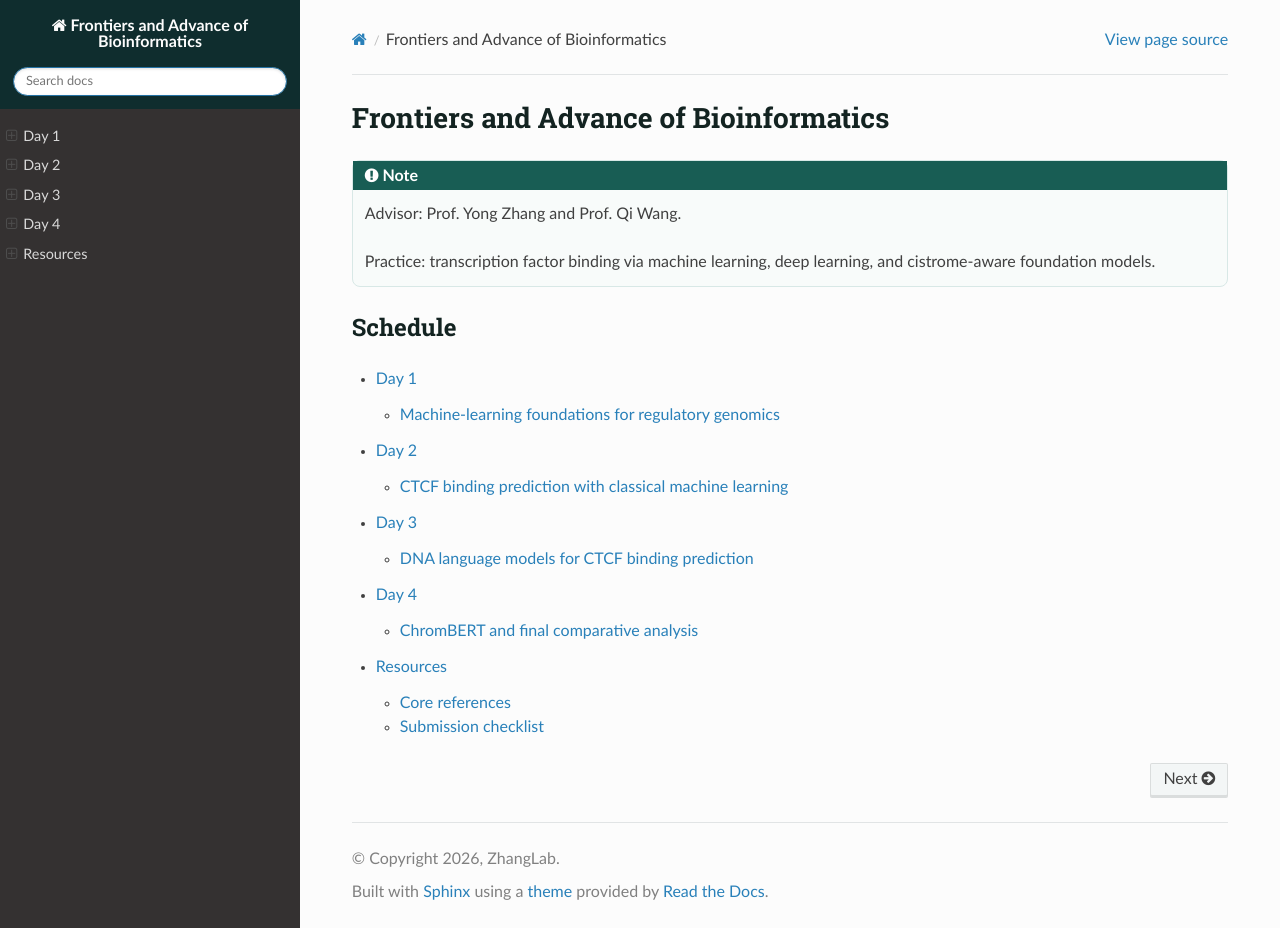
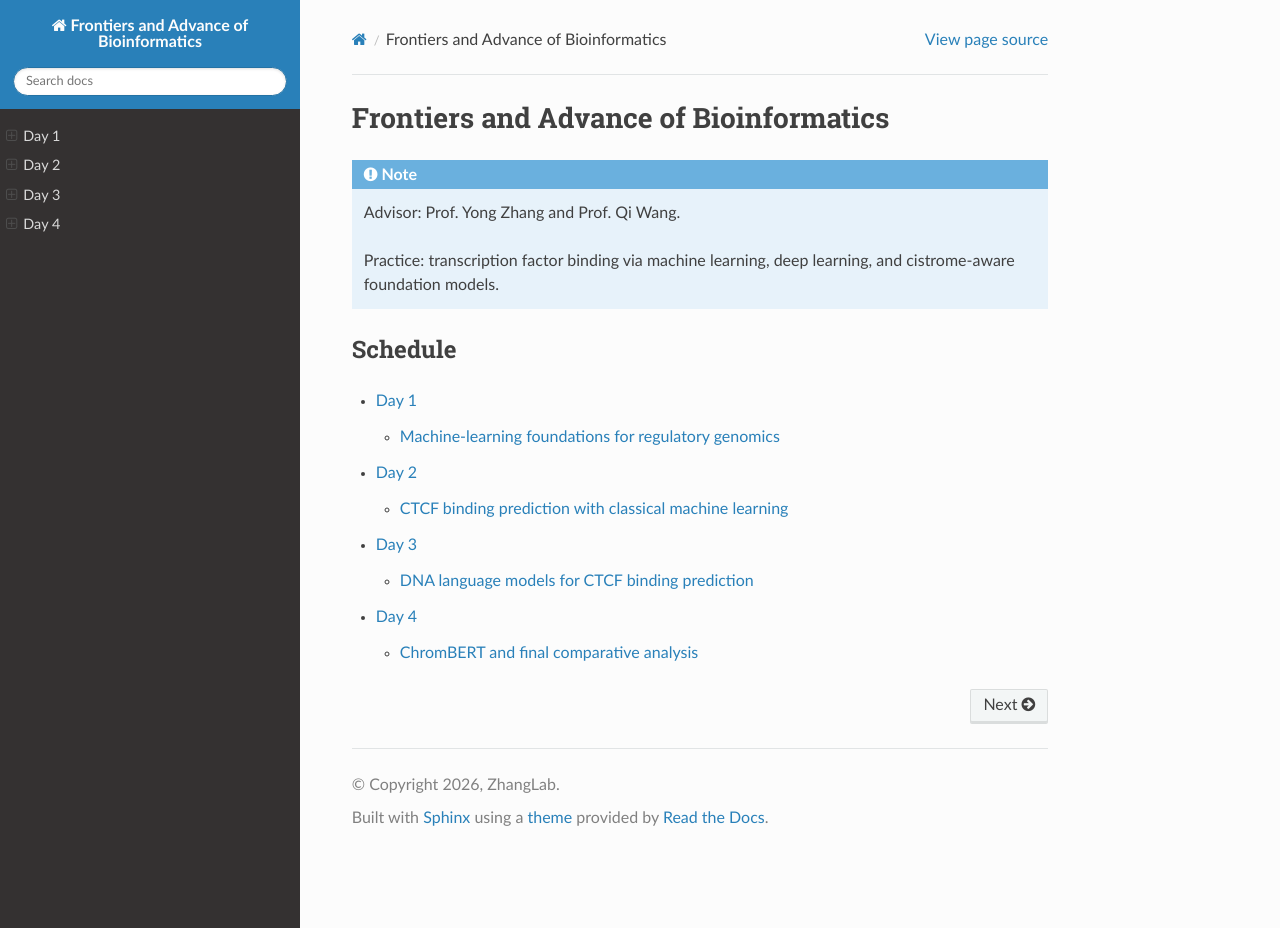
Before and after one commit to zhaoweiyu-github/FAB-2026-Summer, a Sphinx documentation site: the page built from docs/source/index.rst, in a window 1280 px wide and 928 px high. Built offline with Sphinx 7.4.7 and the Read the Docs theme 3.1.0, drawn with Linux system fonts in a browser that asks for light colours.

Commit message:
Update the style

```diff
--- a/docs/source/_static/course.css
+++ b/docs/source/_static/course.css
@@ -1,149 +1,11 @@
-.wy-nav-content {
-  max-width: 1120px;
+.wy-body-for-nav {
+  background: #edf0f2;
 }
 
-.wy-side-nav-search {
-  background: #0f2d2e;
+.wy-nav-content {
+  max-width: 800px;
 }
 
-.wy-menu-vertical header,
-.wy-menu-vertical p.caption {
-  color: #8bd3c7;
+.wy-nav-content-wrap {
+  background: #fcfcfc;
 }
-
-.rst-content h1,
-.rst-content h2,
-.rst-content h3 {
-  color: #132321;
-}
-
-.course-hero {
-  display: grid;
-  grid-template-columns: minmax(0, 1fr) 260px;
-  gap: 28px;
-  align-items: end;
-  margin: 8px 0 28px;
-  padding: 34px;
-  border: 1px solid #d9e8e3;
-  border-radius: 8px;
-  background:
-    linear-gradient(135deg, rgba(15, 45, 46, 0.94), rgba(24, 93, 84, 0.9)),
-    repeating-linear-gradient(90deg, rgba(255, 255, 255, 0.10) 0 1px, transparent 1px 22px);
-  color: #f6fffb;
-  box-shadow: 0 18px 36px rgba(12, 38, 34, 0.18);
-}
-
-.course-hero h2 {
-  margin: 0 0 12px;
-  color: #ffffff;
-  font-size: 34px;
-  line-height: 1.08;
-}
-
-.course-hero p {
-  margin: 0;
-  color: #dcefeb;
-  font-size: 16px;
-}
-
-.course-hero .eyebrow {
-  margin-bottom: 10px;
-  color: #ffd166;
-  font-weight: 700;
-  text-transform: uppercase;
-}
-
-.hero-metrics {
-  display: grid;
-  gap: 10px;
-}
-
-.hero-metrics span {
-  display: block;
-  padding: 14px 16px;
-  border: 1px solid rgba(255, 255, 255, 0.28);
-  border-radius: 6px;
-  background: rgba(255, 255, 255, 0.10);
-}
-
-.hero-metrics strong {
-  display: block;
-  color: #ffd166;
-  font-size: 30px;
-  line-height: 1;
-}
-
-.schedule-table td,
-.schedule-table th {
-  vertical-align: top;
-}
-
-.course-cards {
-  display: grid;
-  grid-template-columns: repeat(3, minmax(0, 1fr));
-  gap: 16px;
-  margin: 22px 0 34px;
-}
-
-.course-card {
-  display: block;
-  min-height: 172px;
-  padding: 20px;
-  border: 1px solid #d9e8e3;
-  border-left: 5px solid #2f9c95;
-  border-radius: 8px;
-  background: #fbfdfb;
-  color: #22302f;
-  text-decoration: none;
-  transition: transform 160ms ease, box-shadow 160ms ease, border-color 160ms ease;
-}
-
-.course-card:hover {
-  border-color: #2f9c95;
-  box-shadow: 0 14px 28px rgba(19, 35, 33, 0.13);
-  color: #152826;
-  transform: translateY(-3px);
-  text-decoration: none;
-}
-
-.course-card span {
-  color: #b05c33;
-  font-weight: 700;
-  letter-spacing: 0;
-}
-
-.course-card strong {
-  display: block;
-  margin: 8px 0;
-  font-size: 18px;
-}
-
-.course-card p {
-  margin: 0;
-  color: #566765;
-}
-
-.admonition.note {
-  border-radius: 8px;
-  border: 1px solid #d8e8e6;
-  background: #f8fbfa;
-}
-
-.admonition.note .admonition-title {
-  background: #185d54;
-}
-
-@media (max-width: 900px) {
-  .course-hero,
-  .course-cards {
-    grid-template-columns: 1fr;
-  }
-
-  .course-hero {
-    padding: 24px;
-  }
-
-  .course-hero h2 {
-    font-size: 28px;
-  }
-}
--- a/docs/source/index.rst
+++ b/docs/source/index.rst
@@ -18,4 +18,3 @@
    Day2
    Day3
    Day4
-   resources
--- a/docs/source/resources.rst
+++ b/docs/source/resources.rst
@@ -1,3 +1,5 @@
+:orphan:
+
 Resources
 =========
 
```
